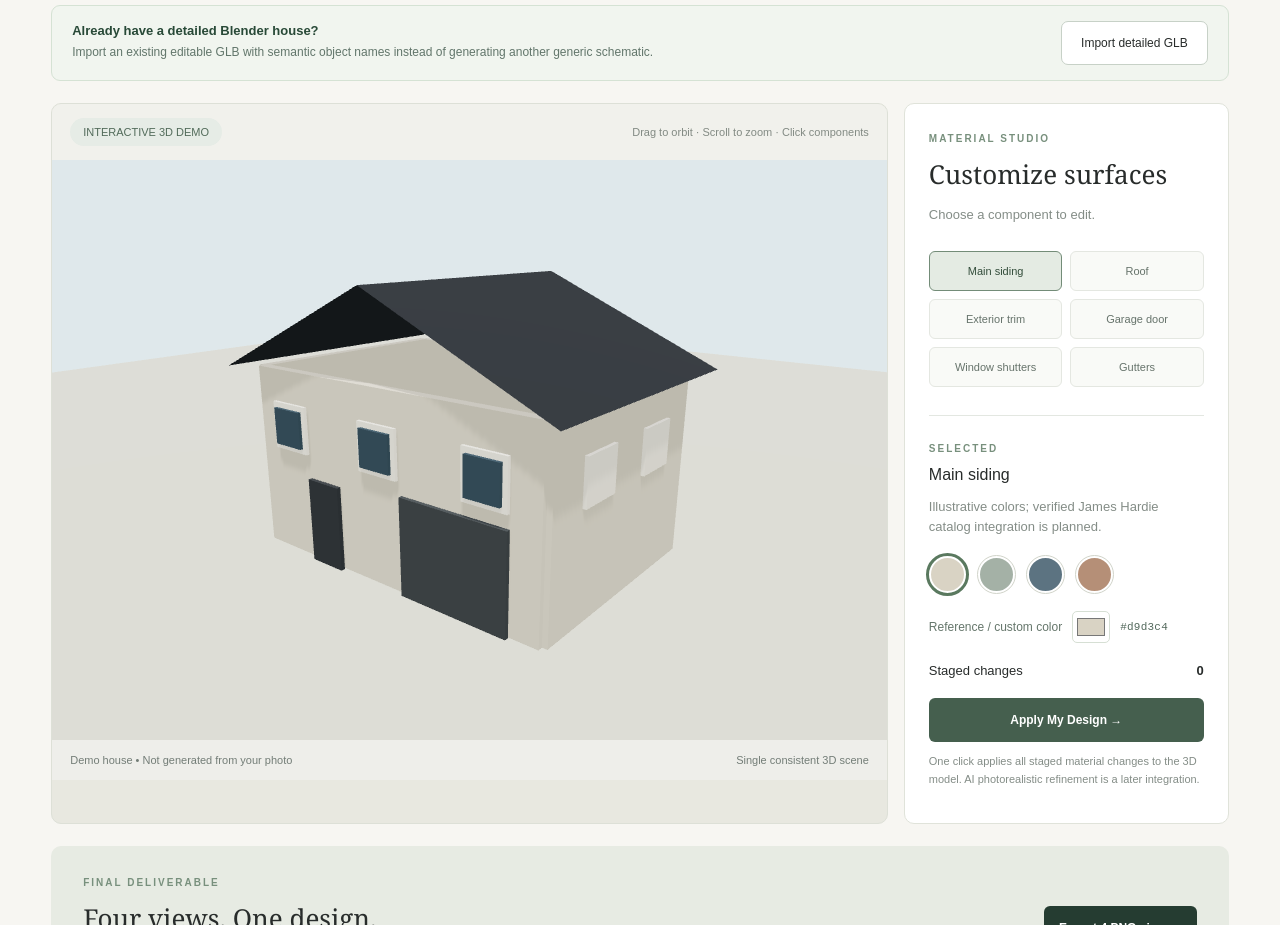
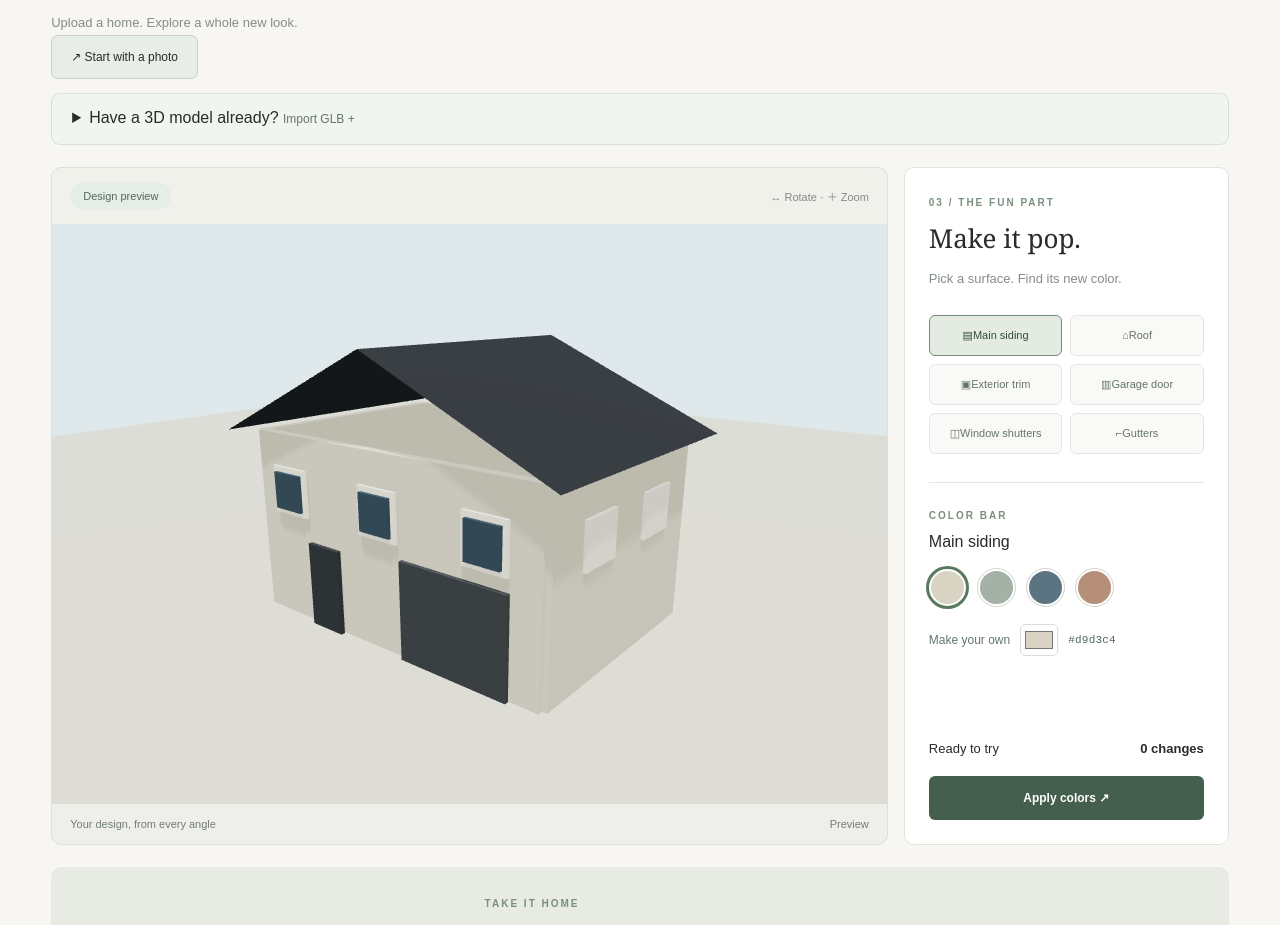
Before and after one commit to niyamaria/exterior-studio, a Next.js app: page / in a window 1280 px wide. Shown: the part 287-1212 px from the top of the page. Built offline with nearby package versions, Linux system fonts and the light colour scheme.

Commit message:
Refresh Exterior Studio UX with visual hero, simple guided steps and tucked-away advanced tools

```diff
--- a/app/page.tsx
+++ b/app/page.tsx
@@ -369,28 +369,30 @@ export default function Home(){
  function apply(){const x=sceneRef.current;if(!x)return;x.group.traverse(obj=>{if(obj instanceof THREE.Mesh&&obj.userData.category){const cat=obj.userData.category as Part; if(!pending[cat])return; if(obj.userData.lockedMaterial||obj.name.includes("glazing")||obj.name.includes("entry door"))return; const m=obj.material as THREE.MeshStandardMaterial;m.color.set(pending[cat]);}});x.renderer.render(x.scene,x.camera);setApplied({...pending})}
  function downloadView(name:string,pose:readonly number[]){const x=sceneRef.current;if(!x)return;const old=x.camera.position.clone(),q=x.camera.quaternion.clone();const w=x.renderer.domElement.width,h=x.renderer.domElement.height;x.camera.position.set(pose[0],pose[2],pose[1]);x.camera.lookAt(0,3,0);x.renderer.render(x.scene,x.camera);const a=document.createElement("a");a.href=x.renderer.domElement.toDataURL("image/png");a.download=`exterior-studio-${name}.png`;a.click();x.camera.position.copy(old);x.camera.quaternion.copy(q);x.renderer.render(x.scene,x.camera)}
  function exportAll(){setBusy(true);views.forEach(([name,pose],i)=>setTimeout(()=>{downloadView(name,pose);if(i===3)setBusy(false)},i*380))}
- return <main className="app"><header><div className="brand"><span className="brandmark">◈</span><div><strong>EXTERIOR STUDIO</strong><small>Architectural design workspace</small></div></div><nav><span className="active">01 &nbsp; Design</span><span>02 &nbsp; Review</span><span>03 &nbsp; Export</span></nav><span className="pill">Prototype</span></header>
- <div className="heading"><div><span className="eyebrow">YOUR HOME, REIMAGINED</span><h1>Make every detail yours.</h1><p>Explore exterior finishes and stage your changes, then apply your design in one step.</p></div><label className="upload">+ Add house photos ({photoSlots.length}/4)<input type="file" accept="image/png,image/jpeg,image/webp" multiple disabled={photoSlots.length>=4} onChange={e=>{choosePhotos(e.target.files);e.target.value="";}}/></label></div>
- <div className="reference-model-row"><div><strong>Already have a detailed Blender house?</strong><span> Import an existing editable GLB with semantic object names instead of generating another generic schematic.</span></div><label className="upload">Import detailed GLB<input type="file" accept=".glb,model/gltf-binary" onChange={e=>importDetailedGlb(e.target.files?.[0]||null)}/></label></div>
+ return <main className="app"><header><div className="brand"><span className="brandmark">◇</span><div><strong>EXTERIOR STUDIO</strong><small>Your home, remixed</small></div></div><nav aria-label="Design progress"><span className={photoSlots.length===0?"active":""}>01 <b>Upload</b></span><span className={photoSlots.length>0?"active":""}>02 <b>Design</b></span><span className={blenderUrl?"active":""}>03 <b>Export</b></span></nav><span className="pill">DESIGN PLAYGROUND</span></header>
+ <div className="heading"><div className="hero-copy"><span className="eyebrow">A FRESH PERSPECTIVE</span><h1>Imagine it.<br/><em>Make it yours.</em></h1><p>Upload a home. Explore a whole new look.</p><label className="upload hero-upload"><span className="upload-symbol">↗</span> {photoSlots.length?"Add more photos":"Start with a photo"}<input type="file" accept="image/png,image/jpeg,image/webp" multiple disabled={photoSlots.length>=4} onChange={e=>{choosePhotos(e.target.files);e.target.value="";}}/></label></div><div className="hero-art" aria-hidden="true"><div className="art-sun"/><svg viewBox="0 0 380 240" fill="none" xmlns="http://www.w3.org/2000/svg"><path d="M58 122 L192 27 L326 122" stroke="#27463D" strokeWidth="13" strokeLinejoin="round"/><path d="M85 112 L85 210 L299 210 L299 112" fill="#DFE7D9" stroke="#27463D" strokeWidth="6"/><path d="M151 210 V139 H220 V210" fill="#F6F3EA" stroke="#27463D" strokeWidth="6"/><path d="M105 135 H135 V166 H105 Z M246 135 H276 V166 H246 Z" fill="#98B6AE" stroke="#27463D" strokeWidth="5"/><path d="M185 152 V193 M113 150 H127 M254 150 H268" stroke="#27463D" strokeWidth="4"/><path d="M40 218 H345" stroke="#27463D" strokeWidth="6" strokeLinecap="round"/><path d="M313 92 L335 74 M320 112 L353 110" stroke="#F2AA73" strokeWidth="5" strokeLinecap="round"/></svg><span className="art-sticker">NEW LOOK ✳</span></div></div>
+ <details className="reference-model-row"><summary>Have a 3D model already? <span>Import GLB +</span></summary><div className="import-interior"><p>Bring in an editable Blender model.</p><label className="upload">Choose GLB<input type="file" accept=".glb,model/gltf-binary" onChange={e=>importDetailedGlb(e.target.files?.[0]||null)}/></label></div></details>
  {photoInputError&&<div className="analysis-error photo-upload-error" role="alert">{photoInputError}</div>}
  {photoSlots.length>0&&<section className="photo-selection" aria-label="House photo viewpoints">
- <div className="photo-selection-heading"><div><strong>Your house reference photos</strong><p>{photoSlots.length===1?"Quick mode · Match the visible facade first; unphotographed elevations remain estimated.":"Multi-view mode · Gemini can cross-reference these elevations. Depth and hidden geometry are still estimates."}</p></div><span className="photo-count">{photoSlots.length} / 4 views</span></div>
- <div className="photo-direct-actions"><button className="dark" onClick={buildDirectlyFromPhotos} disabled={autoBuilding||generating||blenderBusy}>{autoBuilding?"Analyzing and building in Blender…":"Detect facade for 3D →"}</button><span>{photoSlots.length===1?"One-photo mode: prioritize the photographed elevation.":"Multi-photo mode: constrain each supplied elevation."} Geometry remains estimated, not photogrammetric.</span></div>
+ <div className="photo-selection-heading"><div><span className="eyebrow">01 / YOUR SPACE</span><h2>Meet your canvas.</h2><p>{photoSlots.length===1?"One photo is all you need to begin.":"More angles help capture the details."}</p></div><span className="photo-count">{photoSlots.length} of 4</span></div>
+ <div className="photo-direct-actions"><button className="dark" onClick={buildDirectlyFromPhotos} disabled={autoBuilding||generating||blenderBusy}>{autoBuilding?"Reading your home…":"Create my 3D home ↗"}</button><span>We’ll map your home before you style it.</span></div>
  <div className="photo-selection-grid">{photoSlots.map((slot,index)=><div className="photo-selection-item" key={index}>
    {photoPreviews[index]&&<img src={photoPreviews[index]} alt={viewNames[slot.view]+" house photograph"}/>}
    <div className="photo-selection-meta"><select aria-label={"Photo "+(index+1)+" viewpoint"} value={slot.view} onChange={e=>changeView(index,e.target.value as HouseView)}>{viewOrder.map(view=><option key={view} value={view} disabled={photoSlots.some((p,i)=>i!==index&&p.view===view)}>{viewNames[view]}</option>)}</select><button onClick={()=>removePhoto(index)} aria-label={"Remove photo "+(index+1)}>Remove</button></div>
    <span title={slot.file.name}>{slot.file.name}</span>
  </div>)}</div>
- <p className="photo-accuracy-note">{photoSlots.length===1?"One photograph can provide a stronger match of that side, but cannot reveal the actual unseen sides or back.":"Additional viewpoints constrain more of the house. For best results, upload front, left, right, and rear views of the same property."}</p>
+ <div className="photo-selection-footer"><span>↳ {photoSlots.length===1?"Have another angle? Add it any time.":"Nice — those extra views help."}</span><label className="upload add-view">+ Add view<input type="file" accept="image/png,image/jpeg,image/webp" multiple disabled={photoSlots.length>=4} onChange={e=>{choosePhotos(e.target.files);e.target.value="";}}/></label></div>
  </section>}
  {photoSlots.length>0&&<section className="analysis-panel">
- <div className="analysis-intro"><div><span className="eyebrow">AI IMAGE ANALYSIS</span><h2>Understand your reference photo</h2><p><strong>{photoSlots.length} labeled photo{photoSlots.length===1?"":"s"}</strong> · Gemini compares visible architectural features and supports single-photo or multiple-view layout planning.</p></div><button className="dark" disabled={analyzing} onClick={analyzePhoto}>{analyzing?"Analyzing photograph…":"Analyze house photo →"}</button></div>
+ <details className="advanced-panel"><summary>More ways to build <span>Photo analysis &amp; quick preview +</span></summary>
+ <div className="analysis-intro"><div><h2>Photo analysis</h2><p>See what was detected or try a quick preview.</p></div><button className="dark" disabled={analyzing} onClick={analyzePhoto}>{analyzing?"Reading photo…":"Analyze photo"}</button></div>
 
  {analysisError&&<p className="analysis-error" role="alert">{analysisError}</p>}
  {analysis&&<div className="generate-layout"><div><strong>Generate a first-pass 3D structure</strong><p>Build editable meshes from estimated facade layout. This is a schematic approximation, not a photogrammetric reconstruction.</p></div><button className="dark" disabled={generating} onClick={generatePhotoModel}>{generating?"Building 3D layout…":"Generate schematic 3D →"}</button></div>}
  {generationError&&<p className="analysis-error" role="alert">{generationError}</p>}
+ </details>
  {housePlan&&reviewReady&&<section className="facade-review">
-  <div className="facade-review-header"><div><span className="eyebrow">FACADE ALIGNMENT</span><h3>Review the features Gemini detected</h3><p>Check the front entrance, stairs, porch and dormer against the original photo. Adjust any misplaced detection before running Blender. Positions are approximate facade percentages.</p></div><button className="dark" onClick={generateBlenderModel} disabled={blenderBusy}>{blenderBusy?"Building Blender mesh…":"Build reviewed 3D →"}</button></div>
+  <div className="facade-review-header"><div><span className="eyebrow">02 / MAKE IT FIT</span><h3>A little fine-tuning.</h3><p>Check the highlights. Adjust anything that looks off.</p></div><button className="dark" onClick={generateBlenderModel} disabled={blenderBusy}>{blenderBusy?"Making your model…":"See my 3D home ↗"}</button></div>
   <div className="facade-review-layout">
    <div className="facade-review-photo">
     {photoPreviews[photoSlots.findIndex(p=>p.view==="front")]&&<div className="facade-photo-frame">
@@ -401,7 +403,7 @@ export default function Home(){
       {housePlan.entry_steps?.present&&<div className="anchor-box anchor-steps" style={{left:((housePlan.entry_steps.center_x-housePlan.entry_steps.width/2)*100)+"%",bottom:"0%",width:(housePlan.entry_steps.width*100)+"%",height:"14%"}}><span>Steps</span></div>}
     </div>}
     {!photoSlots.some(p=>p.view==="front")&&<p>Add a labeled Front photo to use the facade overlay.</p>}
-    <p>The boxes are approximate guides; the background includes sky and landscaping, so image positions are not calibrated architectural measurements.</p>
+    <p>Colored outlines show the areas we detected.</p>
    </div>
    <div className="facade-review-controls">
     <strong>Front door</strong>
@@ -450,17 +452,19 @@ export default function Home(){
      <label>Width <input type="number" min="0" max=".75" step=".01" value={housePlan.dormer?.width??0} onChange={e=>housePlan.dormer&&editPlan({...housePlan,dormer:{...housePlan.dormer,width:Number(e.target.value)}})}/></label>
      <label>Upper windows <input type="number" min="0" max="4" step="1" value={housePlan.dormer?.window_count??0} onChange={e=>housePlan.dormer&&editPlan({...housePlan,dormer:{...housePlan.dormer,window_count:Math.round(Number(e.target.value))},dormer_windows:[]})}/></label>
     </div>
-    <p>After adjusting the detection, click <strong>Build reviewed 3D</strong>. No additional Gemini call is needed.</p>
+
    </div>
   </div>
  </section>}
+ <details className="technical-options"><summary>Advanced model options <span>Blender &amp; layout tools +</span></summary>
  {housePlan&&<div className="blender-workflow"><div><strong>Generate the full editable Blender mesh</strong><p>Run the procedural modeling script locally using your Mac's installed Blender. The result loads as a GLB here, with named semantic components. Unlike the quick schematic, this step creates a downloadable Blender-generated model.</p></div><div className="blender-actions"><button className="dark" disabled={blenderBusy} onClick={generateBlenderModel}>{blenderBusy?"Blender is generating…":"Build with Blender →"}</button>{blenderUrl&&<button className="upload" onClick={downloadBlenderModel}>Download GLB ↓</button>}</div></div>}
  {blenderError&&<p className="analysis-error" role="alert">{blenderError}</p>}
  {housePlan&&<div className="geometry-corrections"><div><strong>Fine-tune the house layout</strong><p>These corrections redraw the actual 3D mesh without another AI request. Compare with the original photo above.</p></div><div className="correction-controls"><label className="correction-check"><input type="checkbox" checked={mirrorFacade} onChange={e=>{setMirrorFacade(e.target.checked);setBlenderUrl(null);blenderBlob.current=null;}}/> Flip facade left/right</label><label className="correction-label">Roof shape <select value={roofCorrection} onChange={e=>{setRoofCorrection(e.target.value as "auto"|"front_to_back"|"left_to_right");setBlenderUrl(null);blenderBlob.current=null;}}><option value="auto">AI estimate</option><option value="front_to_back">Front-facing gable ▲</option><option value="left_to_right">Side-facing ridge</option></select></label></div></div>}
  {housePlan&&<div className="generated-note"><strong>Schematic model generated</strong> · {housePlan.stories} {housePlan.stories===1?"story":"stories"} · {housePlan.roof_type} roof · {housePlan.openings.length} placed openings. <span>Side/rear geometry and exact dimensions are estimated.</span><p>{housePlan.architectural_notes}</p></div>}
  {analysis&&<div className="analysis-results"><div><strong>{analysis.building_summary}</strong><p>Likely viewpoint: {analysis.photo_view}</p><h3>Visible architectural components</h3><div className="detected-grid">{analysis.visible_components.map((item,i)=><div className="detected" key={i}><strong>{item.component}</strong><span>Count: {item.count} · {item.confidence} confidence</span><p>{item.notes}</p></div>)}</div></div><div className="analysis-notes"><h3>Reconstruction readiness</h3><p>Suggested additional views: {analysis.missing_views.length?analysis.missing_views.join(", "):"None specified"}</p><ul>{analysis.reconstruction_notes.map((note,i)=><li key={i}>{note}</li>)}</ul><p><strong>Current viewer:</strong> {housePlan?"photo-informed schematic geometry, not a measured reconstruction.":"demonstration house until you generate the schematic layout."}</p></div></div>}
+ </details>
  </section>}
- <section className="workspace"><div className="viewer"><div className="viewer-head"><span className="tag">{manualModel?"IMPORTED DETAILED REFERENCE MODEL":blenderUrl?"BLENDER SEMANTIC 3D":housePlan?"PHOTO-INFORMED SCHEMATIC 3D":"INTERACTIVE 3D DEMO"}</span><span className="muted">Drag to orbit · Scroll to zoom · Click components</span></div><div ref={host} className="canvas"/><div className="viewer-foot"><span>{hover?"Hovering: "+hover:housePlan?"Estimated facade • rear and sides not verified":"Demo house • Not generated from your photo"}</span><span>Single consistent 3D scene</span></div></div>
- <aside><div className="panel-heading"><span className="eyebrow">MATERIAL STUDIO</span><h2>Customize surfaces</h2><p>Choose a component to edit.</p></div><div className="categories">{(Object.keys(labels) as Part[]).map(c=><button key={c} className={selected===c?"cat selected":"cat"} onClick={()=>setSelected(c)}>{labels[c]}</button>)}</div><div className="selection"><span className="eyebrow">SELECTED</span><h3>{labels[selected]}</h3><p>Illustrative colors; verified James Hardie catalog integration is planned.</p><div className="swatches">{Array.from(new Set([pending[selected],...palette[selected]])).map(color=><button aria-label={color} title={color} key={color} className={pending[selected]===color?"swatch chosen":"swatch"} style={{backgroundColor:color}} onClick={()=>setPending(v=>({...v,[selected]:color}))}/>)}</div><label className="detected-color-picker">Reference / custom color <input type="color" value={pending[selected]} onChange={e=>setPending(v=>({...v,[selected]:e.target.value}))}/><code>{pending[selected]}</code></label></div><div className="summary"><span>Staged changes</span><strong>{(Object.keys(labels) as Part[]).filter(c=>pending[c]!==applied[c]).length}</strong></div><button className="primary" onClick={apply}>Apply My Design →</button><p className="help">One click applies all staged material changes to the 3D model. AI photorealistic refinement is a later integration.</p></aside></section>
- <section className="export"><div><span className="eyebrow">FINAL DELIVERABLE</span><h2>Four views. One design.</h2><p>Download front, back, left and right PNG captures from this same {housePlan?"schematic model. Unseen elevations are estimated.":"demo model."}</p></div><button className="dark" disabled={busy} onClick={exportAll}>{busy?"Preparing captures…":"Export 4 PNG views ↓"}</button></section><footer>Exterior Studio · Independent research prototype, not an official James Hardie application.</footer></main>
+ <section className="workspace"><div className="viewer"><div className="viewer-head"><span className="tag"><span className="live-dot"/> {blenderUrl?"Your 3D home":housePlan?"Your preview":"Design preview"}</span><span className="muted">↔ Rotate · ＋ Zoom</span></div><div ref={host} className="canvas"/><div className="viewer-foot"><span>{hover?"✳ "+hover:blenderUrl?"Click a part to change its look":"Your design, from every angle"}</span><span>{blenderUrl?"3D ready":"Preview"}</span></div></div>
+ <aside><div className="panel-heading"><span className="eyebrow">03 / THE FUN PART</span><h2>Make it pop.</h2><p>Pick a surface. Find its new color.</p></div><div className="categories">{(Object.keys(labels) as Part[]).map(c=><button key={c} className={selected===c?"cat selected":"cat"} onClick={()=>setSelected(c)}><span className="category-icon" aria-hidden="true">{({siding:"▤",roof:"⌂",trim:"▣",garage:"▥",shutter:"◫",gutter:"⌐"} as Record<Part,string>)[c]}</span><span>{labels[c]}</span></button>)}</div><div className="selection"><span className="eyebrow">COLOR BAR</span><h3>{labels[selected]}</h3><div className="swatches">{Array.from(new Set([pending[selected],...palette[selected]])).map(color=><button aria-label={color} title={color} key={color} className={pending[selected]===color?"swatch chosen":"swatch"} style={{backgroundColor:color}} onClick={()=>setPending(v=>({...v,[selected]:color}))}/>)}</div><label className="detected-color-picker">Make your own <input type="color" value={pending[selected]} onChange={e=>setPending(v=>({...v,[selected]:e.target.value}))}/><code>{pending[selected]}</code></label></div><div className="summary"><span>Ready to try</span><strong>{(Object.keys(labels) as Part[]).filter(c=>pending[c]!==applied[c]).length} changes</strong></div><button className="primary" onClick={apply}>Apply colors ↗</button></aside></section>
+ <section className="export"><div className="export-art" aria-hidden="true"><span>▧</span><span>▨</span><span>▤</span></div><div><span className="eyebrow">TAKE IT HOME</span><h2>Love the new look?</h2><p>Save four views of your design.</p></div><button className="dark" disabled={busy} onClick={exportAll}>{busy?"Getting your views…":"Save 4 views ↗"}</button></section><footer>Exterior Studio · Independent research prototype, not an official James Hardie application.</footer></main>
 }
```
